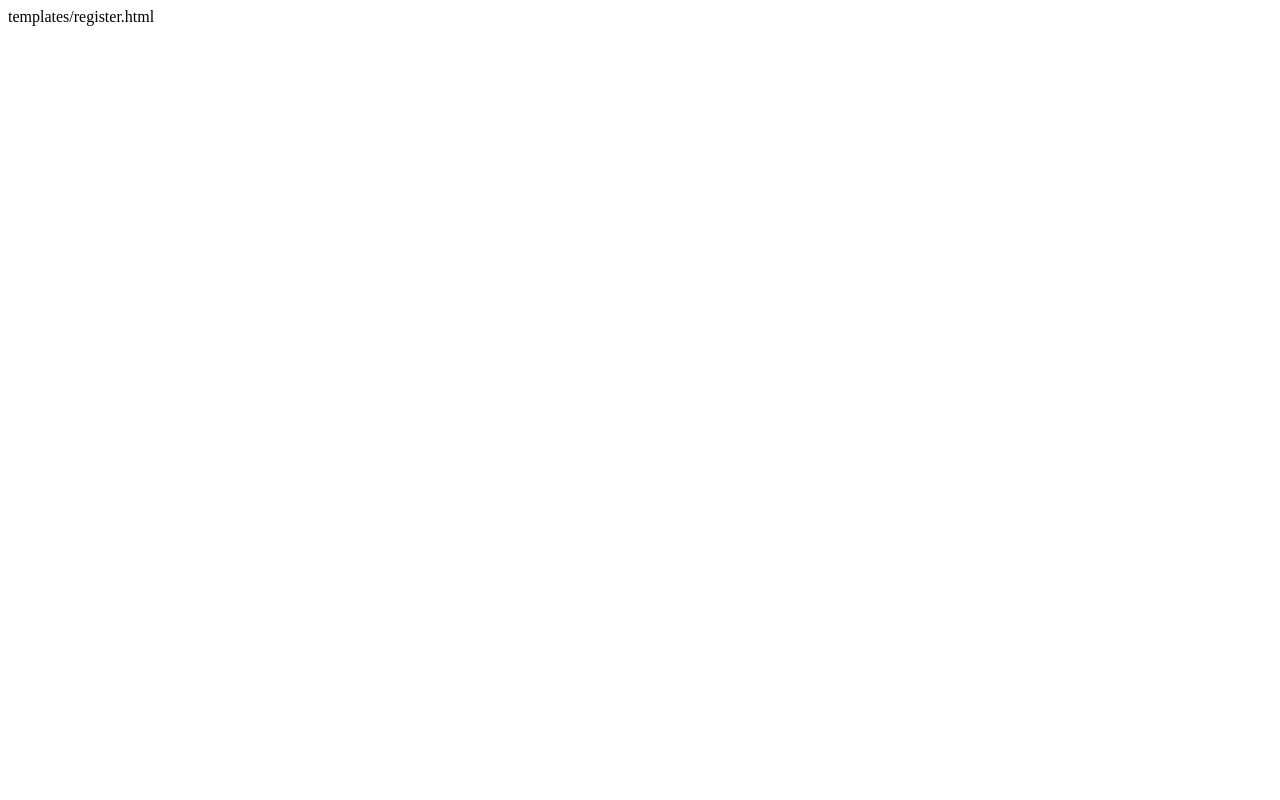
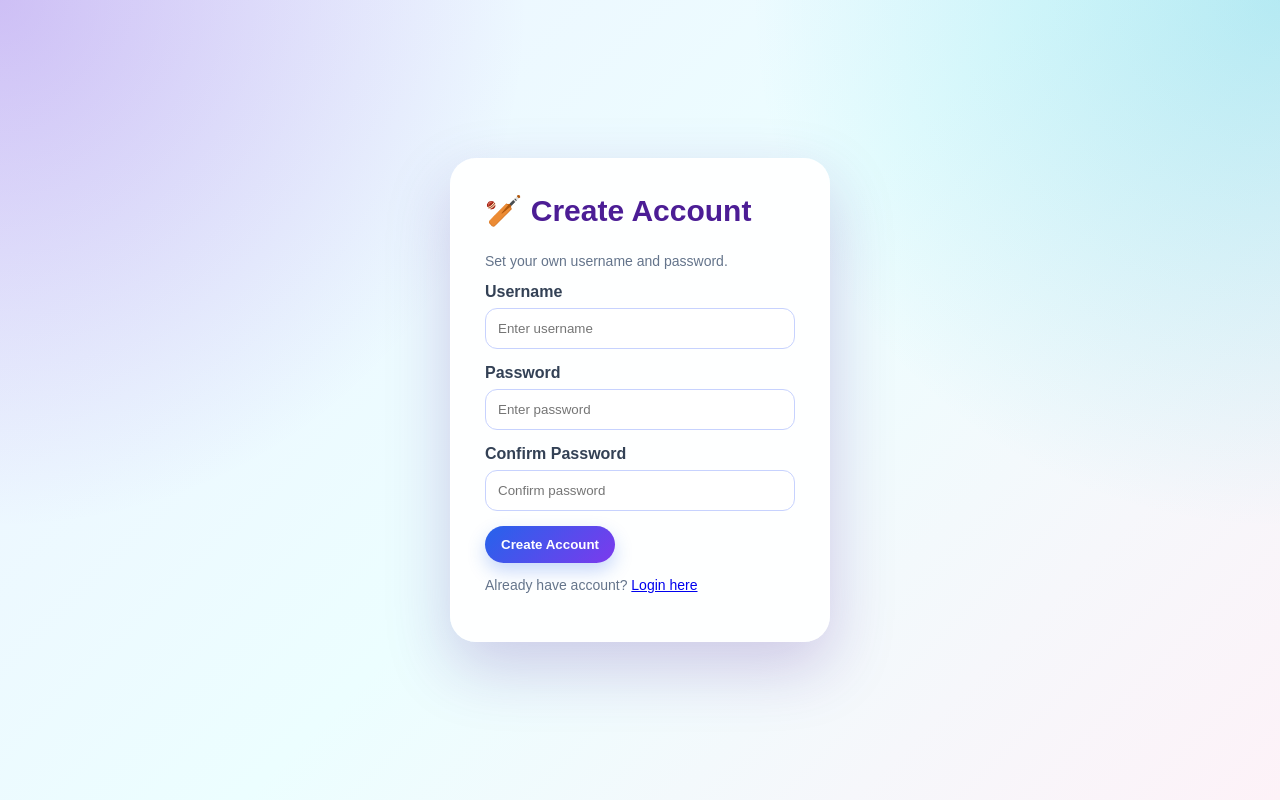
Before and after one commit to Ashlesh1633/Gullyscore, a Flask app: page /register in a window 1280 px wide. Before the commit the page is almost empty. Run offline with Flask 3, Linux system fonts and the light colour scheme.

Commit message:
register.html

```diff
--- a/templates/register.html
+++ b/templates/register.html
@@ -1 +1,36 @@
-templates/register.html
+<!DOCTYPE html>
+<html>
+<head>
+    <title>Register - Cricket App</title>
+    <link rel="stylesheet" href="{{ url_for('static', filename='style.css') }}">
+</head>
+<body class="login-body">
+    <div class="login-card">
+        <h2>🏏 Create Account</h2>
+        <p class="small">Set your own username and password.</p>
+
+        {% with messages = get_flashed_messages() %}
+            {% if messages %}
+                {% for message in messages %}
+                    <div class="flash">{{ message }}</div>
+                {% endfor %}
+            {% endif %}
+        {% endwith %}
+
+        <form method="POST">
+            <label>Username</label>
+            <input type="text" name="username" placeholder="Enter username" required>
+
+            <label>Password</label>
+            <input type="password" name="password" placeholder="Enter password" required>
+
+            <label>Confirm Password</label>
+            <input type="password" name="confirm_password" placeholder="Confirm password" required>
+
+            <button class="btn" type="submit">Create Account</button>
+        </form>
+
+        <p class="small">Already have account? <a href="/login">Login here</a></p>
+    </div>
+</body>
+</html>
```
